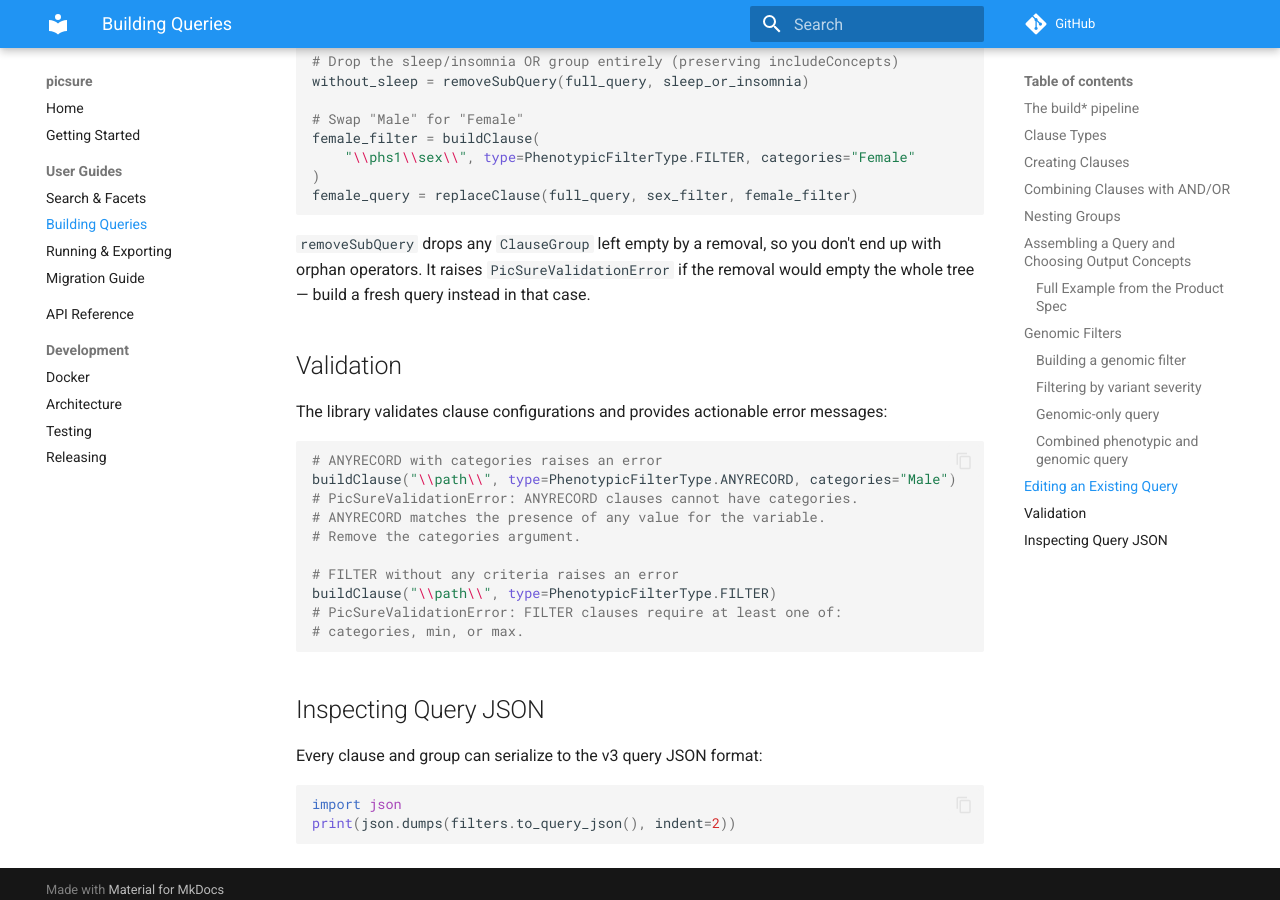
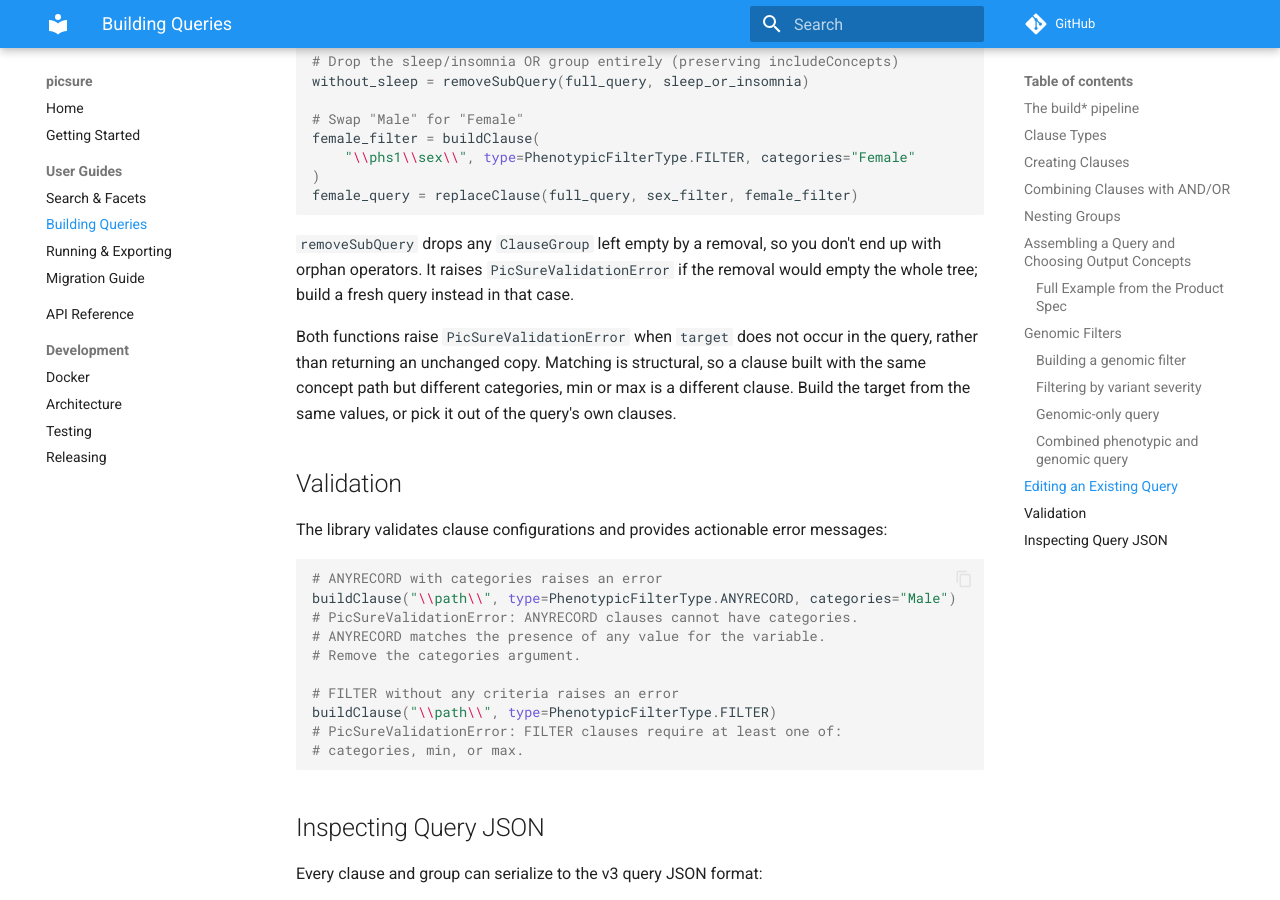
Before and after one commit to hms-dbmi/pic-sure-python-adapter-hpds, an MkDocs documentation site: the page built from docs/guides/building-queries.md, in a window 1280 px wide and 900 px high, scrolled down 6730 px. Built offline with MkDocs 1.6.1 and Material for MkDocs 9.7.7, drawn with Linux system fonts in a browser that asks for light colours; comment, search, counter and statistics services are not loaded.

Commit message:
docs: record the query-edit and tuple-field behaviour changes
removeSubQuery and replaceClause raising on an absent target, and the
tuple storage of Clause.keys, Clause.categories and ClauseGroup.clauses,
were missing from the changelog and the query-building guide, whose
Added entries still described the old unchanged-copy behaviour. The
runQueryByID docstring example used a placeholder id that the UUID check
now refuses; it shows a valid UUID. Em dashes on the lines this branch
added to the architecture and releasing pages are rewritten.

```diff
--- a/docs/guides/building-queries.md
+++ b/docs/guides/building-queries.md
@@ -324,8 +324,14 @@ female_query = replaceClause(full_query, sex_filter, female_filter)
 
 `removeSubQuery` drops any `ClauseGroup` left empty by a removal, so
 you don't end up with orphan operators. It raises
-`PicSureValidationError` if the removal would empty the whole tree —
+`PicSureValidationError` if the removal would empty the whole tree;
 build a fresh query instead in that case.
+
+Both functions raise `PicSureValidationError` when `target` does not
+occur in the query, rather than returning an unchanged copy. Matching is
+structural, so a clause built with the same concept path but different
+categories, min or max is a different clause. Build the target from the
+same values, or pick it out of the query's own clauses.
 
 ## Validation
 
```
Also changed, not shown: CHANGELOG.md (+4 -2 lines), docs/development/architecture.md (+2 -2 lines), docs/development/releasing.md (+1 -1 lines), 1 other file.
